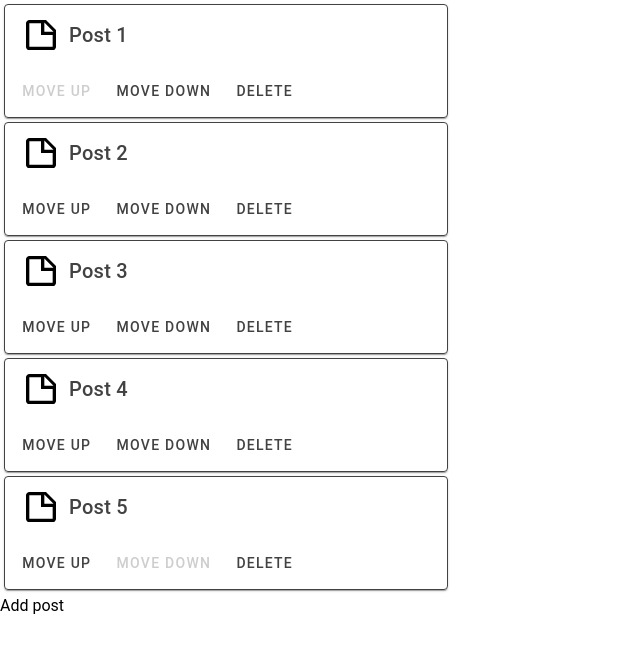
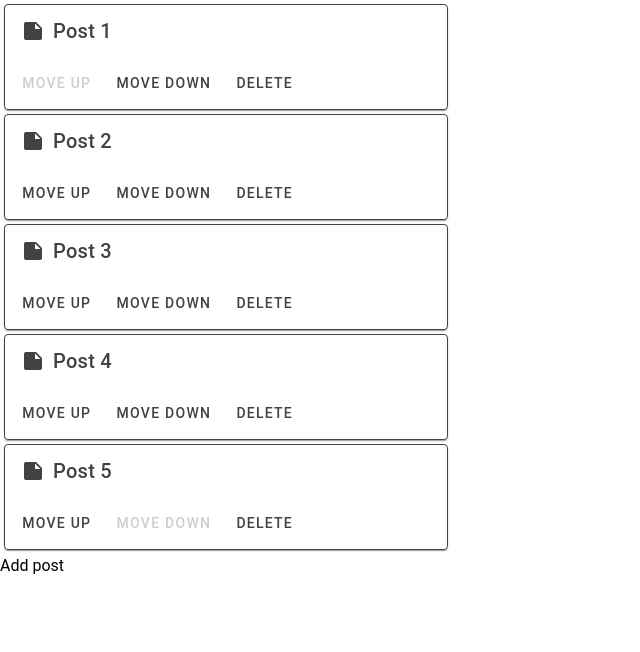
Before and after one commit to tomevening/TimeTravel, a Vue app: page / in a window 1280 px wide. Shown: the top 652 px of the page, without its empty margins (0-640 px from the left). Built offline with nearby package versions, Linux system fonts and the light colour scheme; the HTML template or start-up script is replaced by a standard one.

Commit message:
feat: :sparkles: Add Vuetify icons, implement icons

```diff
--- a/package.json
+++ b/package.json
@@ -19,6 +19,7 @@
     "vuetify": "^3.7.5"
   },
   "devDependencies": {
+    "@mdi/font": "^7.4.47",
     "@tsconfig/node22": "^22.0.0",
     "@types/jsdom": "^21.1.7",
     "@types/node": "^22.9.3",
--- a/src/components/VCheckpointCheckpoints.vue
+++ b/src/components/VCheckpointCheckpoints.vue
@@ -24,6 +24,13 @@
       return 'Checkpoint - Delete';
     return 'Checkpoint - Swap';
   });
+
+  const icon = computed(() => {
+    if (props.checkpoint instanceof CheckpointAddPost) return 'mdi-plus-circle';
+    if (props.checkpoint instanceof CheckpointDeletePost)
+      return 'mdi-delete-empty';
+    return 'mdi-swap-vertical-variant';
+  });
 </script>
 
 <template>
@@ -32,6 +39,7 @@
     class="m-1"
     elevation="2"
     max-width="444"
+    :prepend-icon="icon"
     :color="color"
     :title="header"
     :text="checkpoint.description"
--- a/src/components/VPostsPost.vue
+++ b/src/components/VPostsPost.vue
@@ -22,7 +22,7 @@
       elevation="1"
       color="surface-variant"
       max-width="444"
-      prepend-avatar="/icons/post.svg"
+      prepend-icon="mdi-note"
       :title="post.text"
     >
       <template v-slot:actions>
--- a/src/main.ts
+++ b/src/main.ts
@@ -2,6 +2,7 @@ import { createPinia } from 'pinia';
 import { createApp } from 'vue';
 import App from './App.vue';
 
+import '@mdi/font/css/materialdesignicons.css';
 import { createVuetify } from 'vuetify';
 import * as components from 'vuetify/components';
 import * as directives from 'vuetify/directives';
```
Also changed, not shown: 1 other file (tests, documents, lock files or other folders).
